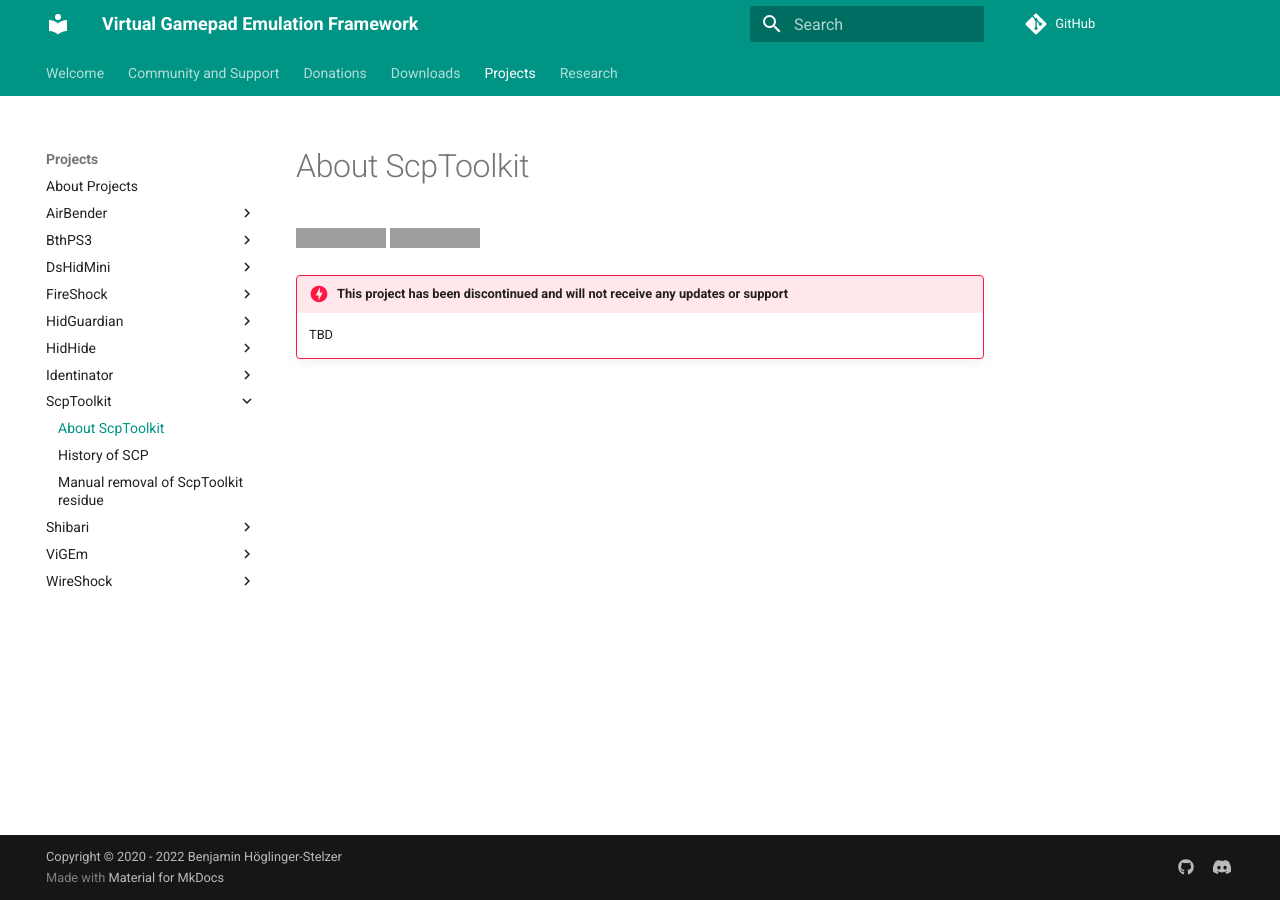
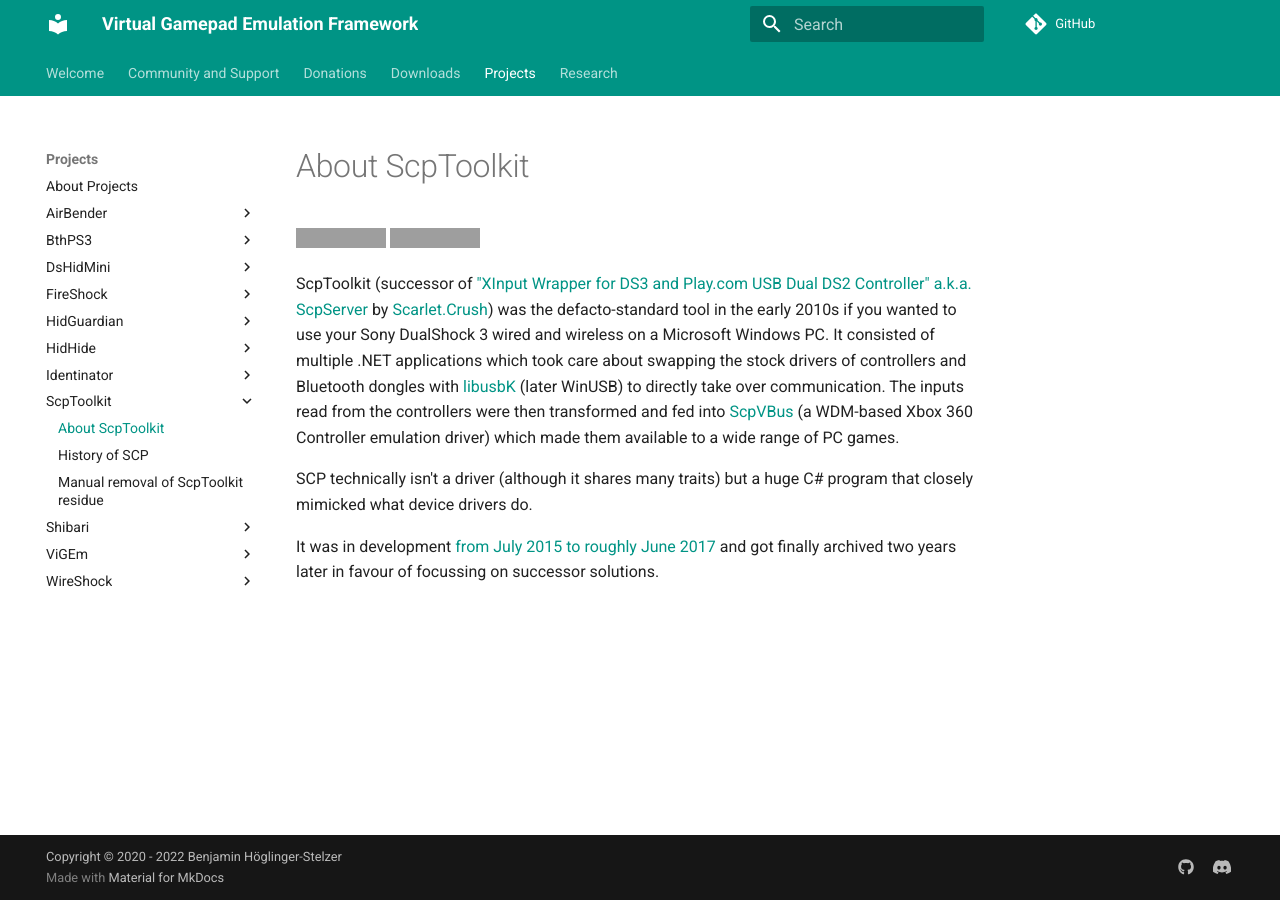
Before and after one commit to nefarius/ViGEm.github.io, an MkDocs documentation site: the page built from docs/projects/ScpToolkit/index.md, in a window 1280 px wide. Built offline with MkDocs 1.6.1 and Material for MkDocs 9.7.7, drawn with Linux system fonts in a browser that asks for light colours; comment, search, counter and statistics services are not loaded; grey boxes are pictures that could not be loaded.

Commit message:
Reworked SCP article

```diff
--- a/docs/projects/ScpToolkit/index.md
+++ b/docs/projects/ScpToolkit/index.md
@@ -2,5 +2,8 @@
 
 [![GitHub](https://img.shields.io/badge/GitHub-yellowgreen?logo=github)](https://github.com/nefarius/ScpToolkit) ![Discontinued](https://img.shields.io/badge/Project%20discontinued-critical)
 
-!!! danger highlight "This project has been discontinued and will not receive any updates or support"
-    TBD
+ScpToolkit (successor of ["XInput Wrapper for DS3 and Play.com USB Dual DS2 Controller" a.k.a. ScpServer](https://forums.pcsx2.net/Thread-XInput-Wrapper-for-DS3-and-Play-com-USB-Dual-DS2-Controller) by [Scarlet.Crush](https://forums.pcsx2.net/User-Scarlet-Crush)) was the defacto-standard tool in the early 2010s if you wanted to use your Sony DualShock 3 wired and wireless on a Microsoft Windows PC. It consisted of multiple .NET applications which took care about swapping the stock drivers of controllers and Bluetooth dongles with [libusbK](https://sourceforge.net/projects/libusbk/) (later WinUSB) to directly take over communication. The inputs read from the controllers were then transformed and fed into [ScpVBus](https://github.com/nefarius/ScpVBus) (a WDM-based Xbox 360 Controller emulation driver) which made them available to a wide range of PC games.
+
+SCP technically isn't a driver (although it shares many traits) but a huge C# program that closely mimicked what device drivers do.
+
+It was in development [from July 2015 to roughly June 2017](./History.md) and got finally archived two years later in favour of focussing on successor solutions.
```
